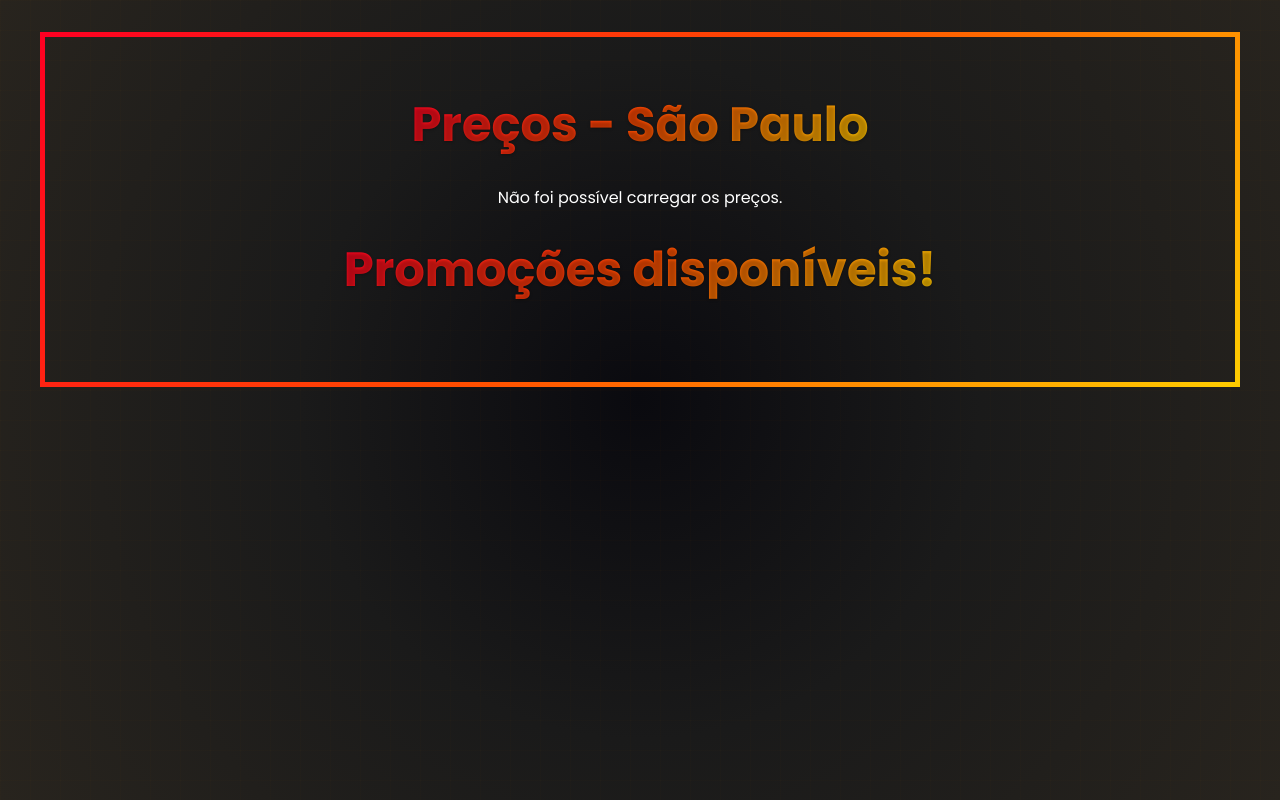
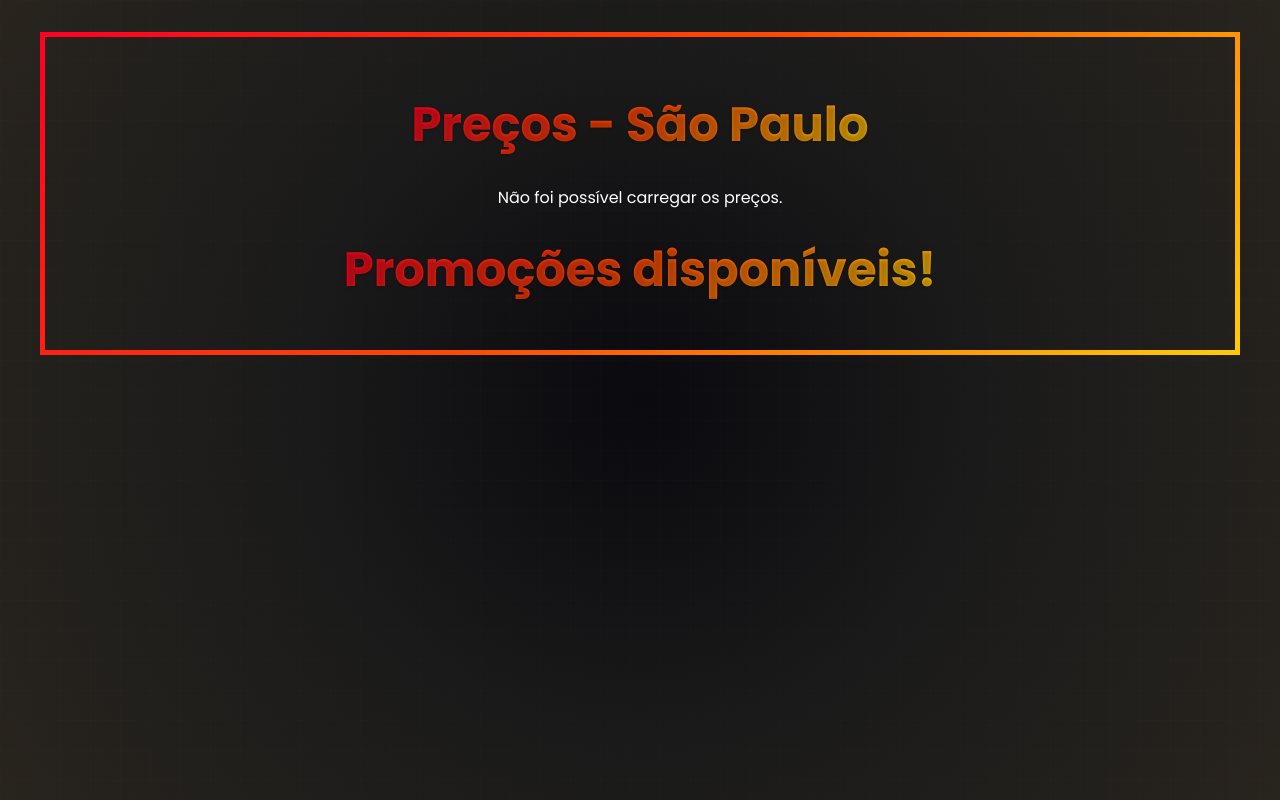
Before and after one commit to matteustirado/radio-dedalos-server, a website: page public/tableSP.html in a window 1280 px wide. Drawn offline with nearby package versions, Linux system fonts and the light colour scheme; no server answers.

```diff
--- a/public/css/tableSP.css
+++ b/public/css/tableSP.css
@@ -11,7 +11,7 @@
     flex-direction: column;
     align-items: center;
     gap: 1.5rem;
-    padding: 2rem;
+    padding: 2rem 2rem 0 2rem;
 }
 
 .section-title-container {
```
